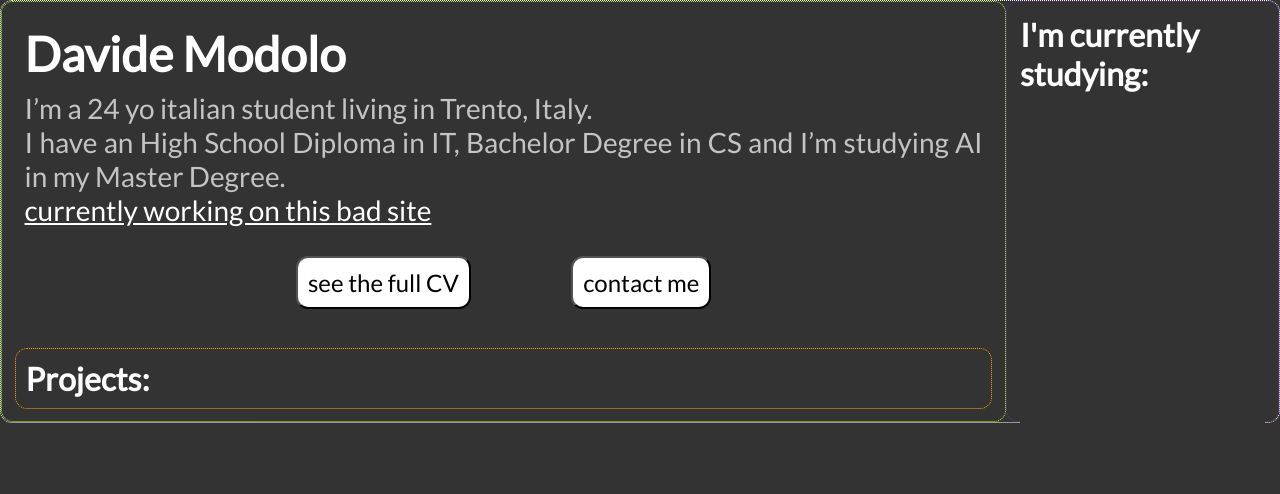
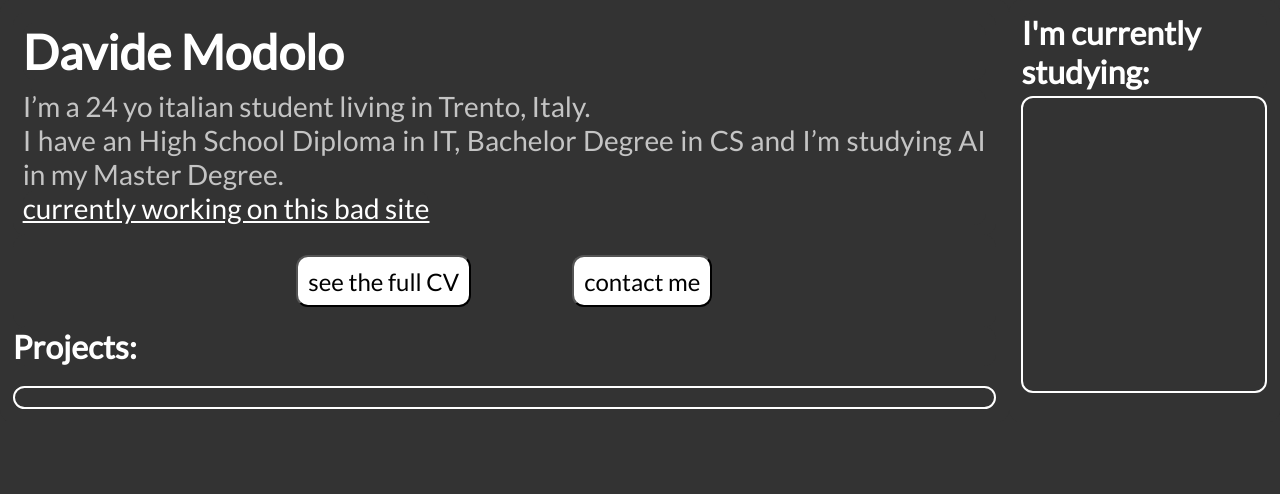
Before and after one commit to davidemodolo/davidemodolo.ai, a plain HTML site: page index.html in a window 1280 px wide. Drawn offline with Linux system fonts and the light colour scheme.

Commit message:
working on scrollable divs

```diff
--- a/index.html
+++ b/index.html
@@ -26,8 +26,9 @@
                 <button id="cv">see the full CV</button>
                 <button id="contact" onClick="sendEmail()">contact me</button>
             </div>
+            <h2>Projects:</h2>
+
             <div class="projects">
-                <h2>Projects:</h2>
                 <div class="project-list">
                 </div>
             </div>
--- a/style.css
+++ b/style.css
@@ -26,18 +26,15 @@ TODO:
     width: 100%;
     display: flex;
     flex-direction: row;
-    border: 1px white dotted;
 }
 
 .left {
     width: 100%;
     padding: 1%;
-    border: 1px greenyellow dotted;
 }
 
 .right {
     padding: 1%;
-    border: 1px rebeccapurple dotted;
 }
 
 p {
@@ -79,9 +76,9 @@ button {
 }
 
 .projects {
+    border: #FFFFFF solid 2px;
     padding: 1%;
     margin-top: 2%;
-    border: 1px orange dotted;
 }
 
 .project-pics{
@@ -91,7 +88,6 @@ button {
 
     width: 5%;
     height: 5%;
-    border: 1px red dotted;
     transition: all .2s ease-in-out;
 }
 
@@ -113,16 +109,19 @@ button {
 }
 
 .courses-list {
-    padding: 1%;
+    border: #FFFFFF solid 2px;
+    padding: 5%;
     margin-top: 2%;
-    border: 1px red;
-    height: 100%;
+    height: 75%;
+    overflow-y: scroll;
+    overflow-x: hidden;
 }
 
 .course {
-    margin: 1em;
+    margin-right: 1em;
+    margin-top: 1em;
     width: 100%;
-    height: 5em;
+    height: auto;
     padding: 5%;
     cursor: pointer;
     background-color: #828282;
```
